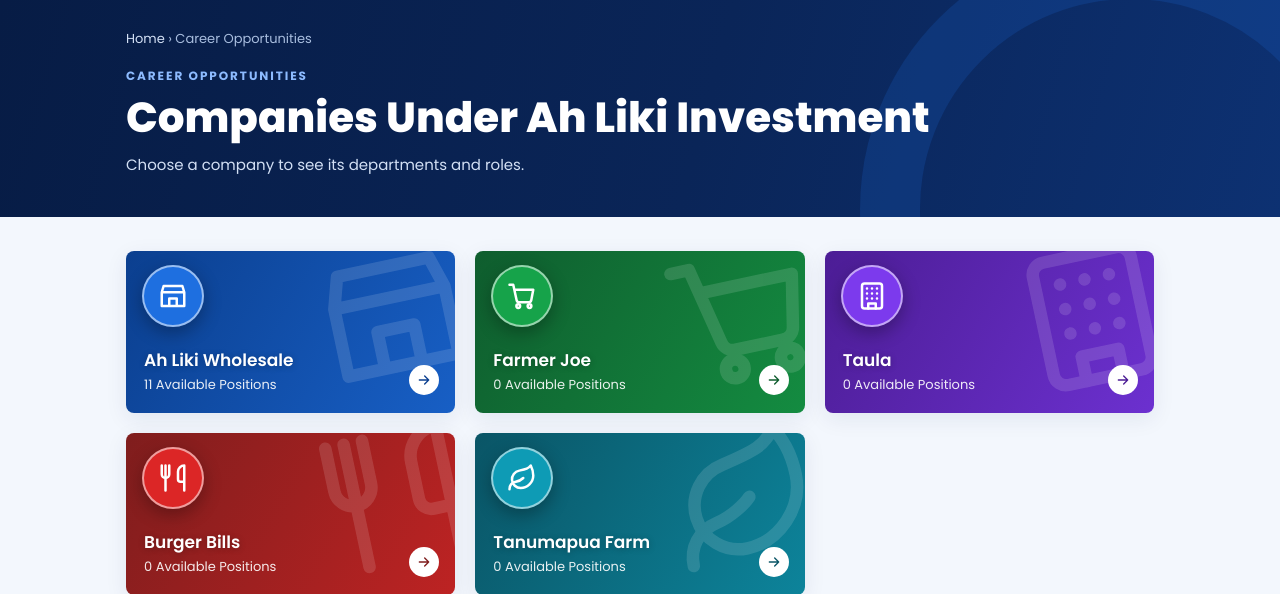
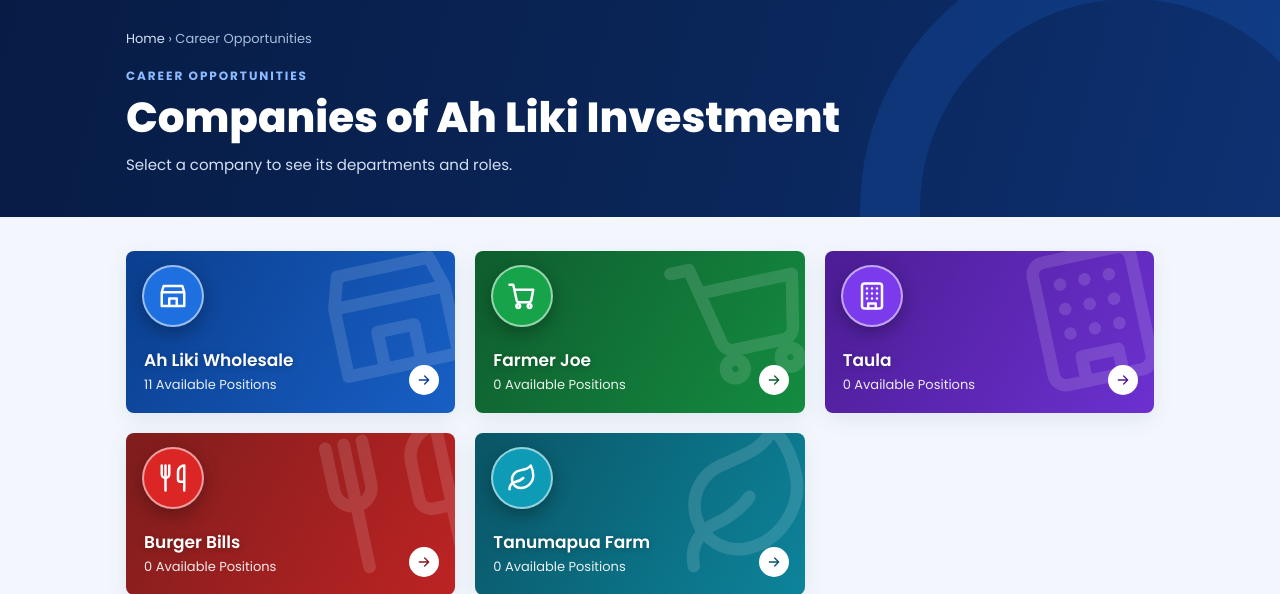
Before and after one commit to zeldris2025/ah_liki_rms, a Django app: page /career-connect/careers/ in a window 1280 px wide. Shown: the part 78-672 px from the top of the page. Run offline with Django 3.2, Linux system fonts and the light colour scheme; data comes from the database, SQL or seed files in the repository.

Commit message:
added changes in the careers

```diff
--- a/retail_management_system/career_connect/templates/career_connect/careers.html
+++ b/retail_management_system/career_connect/templates/career_connect/careers.html
@@ -6,8 +6,8 @@
   <div class="wrap">
     <nav class="crumbs" aria-label="Breadcrumb"><a href="{% url 'career_connect' %}">Home</a> › Career Opportunities</nav>
     <div class="kicker">Career Opportunities</div>
-    <h1>Companies Under Ah Liki Investment</h1>
-    <p>Choose a company to see its departments and roles.</p>
+    <h1>Companies of Ah Liki Investment</h1>
+    <p>Select a company to see its departments and roles.</p>
   </div>
 </div>
 <div class="page-body"><div class="wrap">
```
Also changed, not shown: 1 other file.
